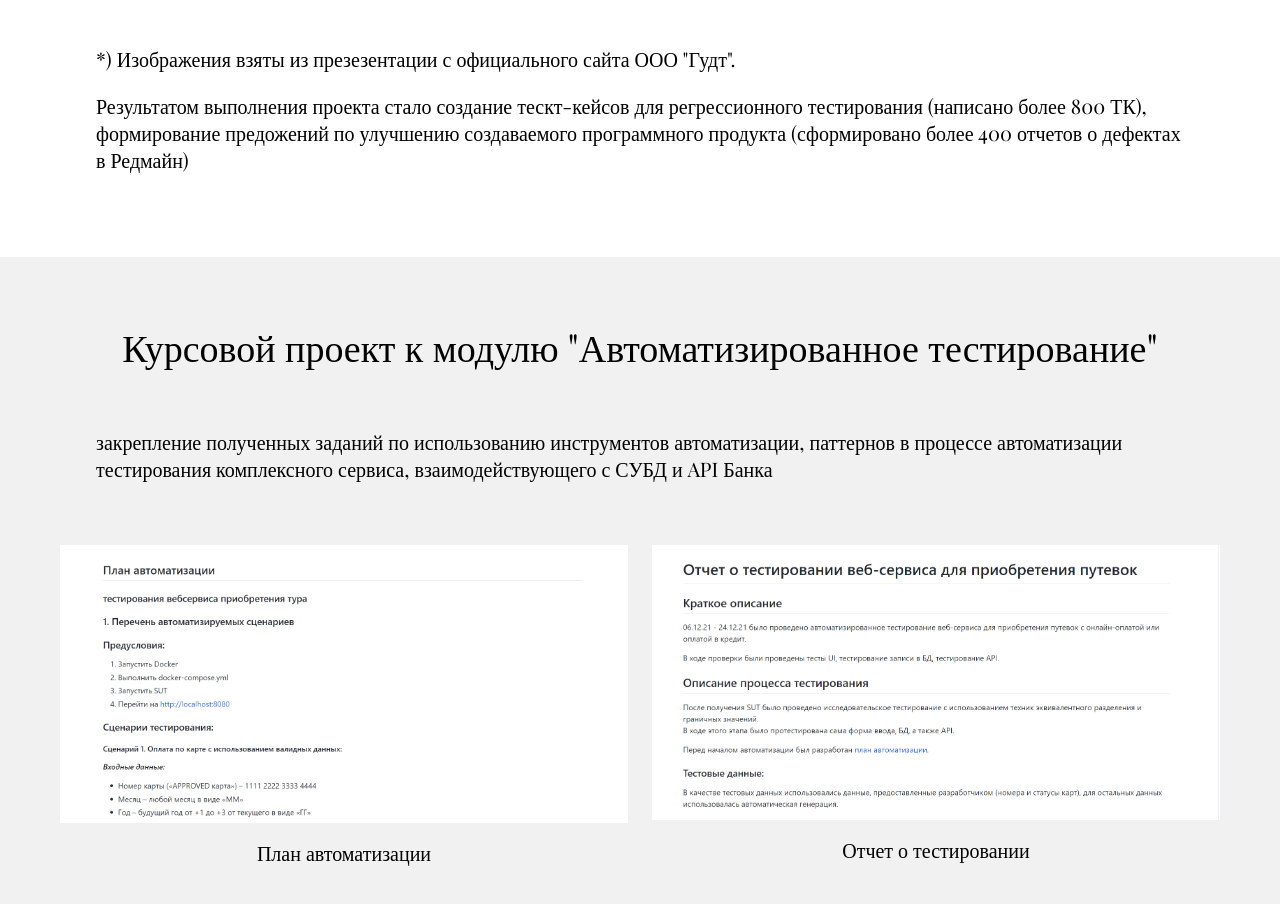
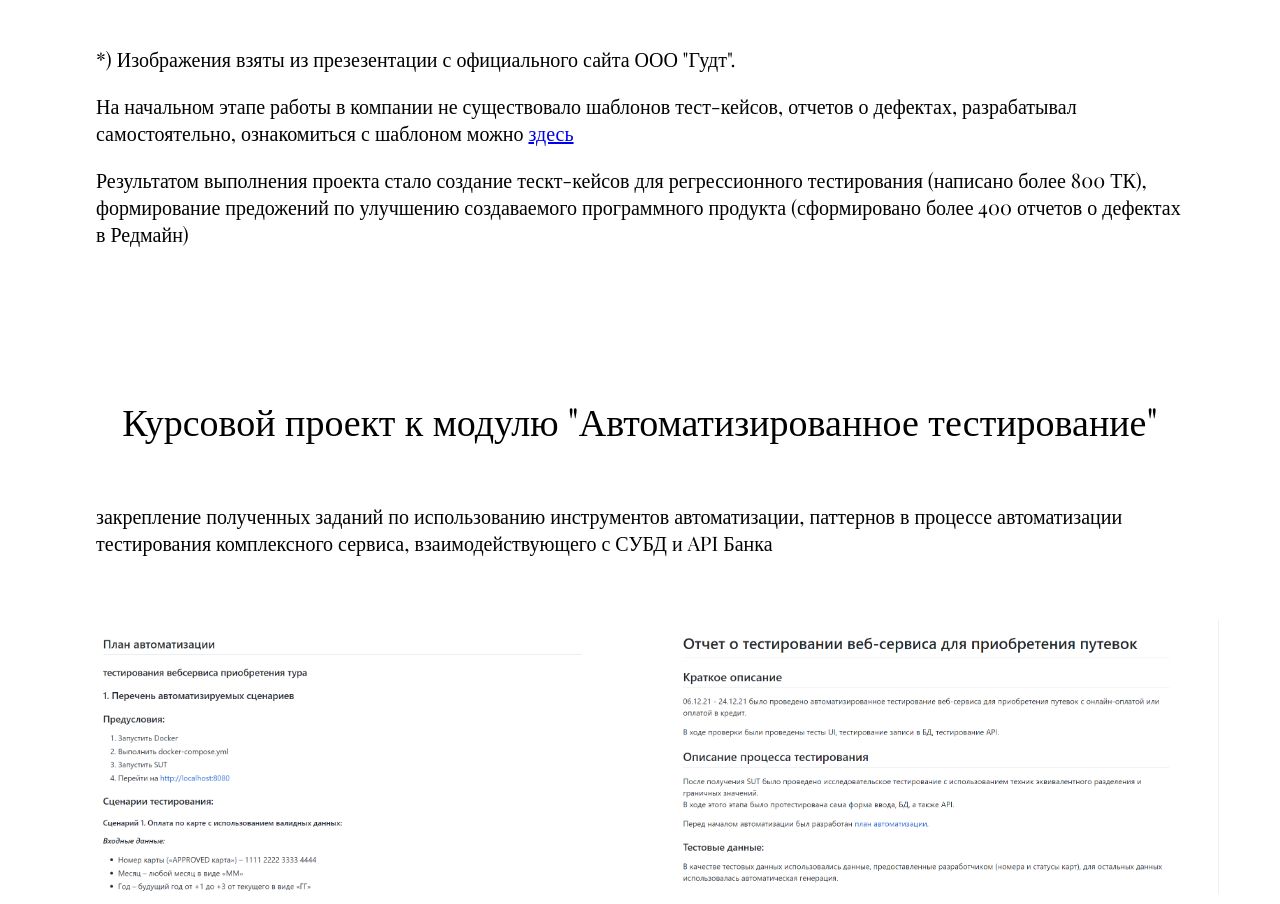
Before and after one commit to Chernasov/chernasov.github.io, a plain HTML site: page index.html in a window 1280 px wide. Shown: the part 5137-6041 px from the top of the page. Drawn offline with nearby package versions, Linux system fonts and the light colour scheme; a web font is replaced by a local one.

Commit message:
Add sample

```diff
--- a/index.html
+++ b/index.html
@@ -152,6 +152,8 @@
 			</div>
 			<div class="project-annot">
 				<p> *) Изображения взяты из презезентации с официального сайта ООО "Гудт". </p>
+				<p> На начальном этапе работы в компании не существовало шаблонов тест-кейсов, отчетов о дефектах, разрабатывал самостоятельно, ознакомиться с шаблоном можно
+				<a href="https://drive.google.com/drive/folders/1vtJRxtRk6qtWam_xIcUq_GQpt5pUW7jH?usp=share_link" target="_blank" class="link"> здесь <a/> </p>
 				<p> Результатом выполнения проекта стало создание тескт-кейсов для регрессионного тестирования (написано более 800 ТК), формирование предожений по улучшению
 				создаваемого программного продукта (сформировано более 400 отчетов о дефектах в Редмайн) </p>
 			</div>
```
